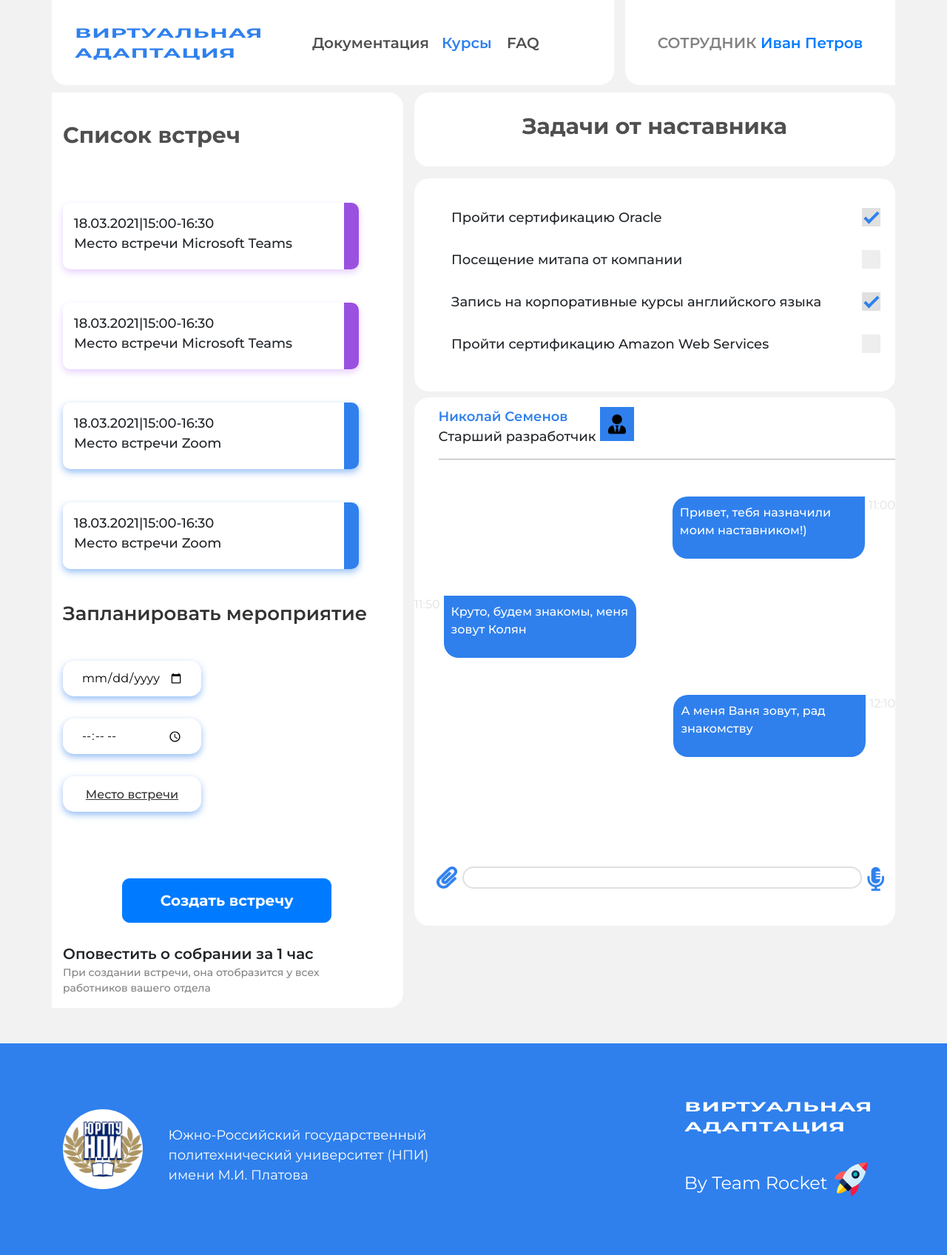
After one commit to morevgalex/casein.teamrocket, a Django app: page /career/ in a window 1280 px wide. The commit adds this page. Shown: the whole page at 74% size. Run offline with Django 3.2, Linux system fonts and the light colour scheme; some libraries are stand-ins or nearby versions.

Commit message:
add mentor page

```diff
--- /dev/null
+++ b/onboarding/career/static/stylesheets/mentors.css
@@ -0,0 +1,222 @@
+.venue {
+    width: 400px;
+    height: 90px;
+    padding: 15px;
+    margin-bottom: 45px;
+    border-radius: 10px;
+    border-right: 20px solid #2F80ED;
+    box-shadow: 0px 4px 10px rgba(47, 128, 237, 0.5);
+}
+
+.venue-purple-theme {
+    border-right: 20px solid #9B51E0;
+    box-shadow: 0px 4px 10px rgba(130, 23, 253, 0.2)
+}
+
+body {
+    background-color: #F2F2F2;
+}
+
+.venue p {
+    font-size: 18px;
+    font-weight: 500;
+}
+
+.h2-venue {
+    width:292px;
+    font-size: 30px;
+    font-weight: 700;
+    color: #4F4F4F;
+    margin-bottom: 73px;
+    margin-top: 40px;
+}
+
+.h2-planning {
+    width: 540px;
+    font-weight: 600;
+    font-size:26px;
+    color: #333333;
+}
+
+.button-planning {
+    width: 283px;
+    height: 60px;
+    margin-left: 18%;
+    margin-top: 60px;
+}
+
+.button-planning span {
+    color:white;
+    width: 218px;
+    padding: 0;
+    font-weight: 700;
+    font-size: 20px;
+}
+
+.planning-p {
+    font-size: 20px;
+    font-weight: 600;
+}
+.planning-p-2 {
+    width: 400px;
+    font-size: 14px;
+    font-weight: 500;
+    color: #828282;
+}
+.tasks-header {
+    text-align: center;
+    display: flex;
+    justify-content: center;
+    align-items: center;
+
+}
+
+.tasks {
+    align-content: center;
+}
+
+
+
+.tasks li {
+    margin-left: 10px;
+    font-weight: 500;
+    font-size: 18px;
+    margin-bottom: 30px;
+}
+
+
+
+.message-right {
+    color: white;
+    padding: 10px;
+    width: 40%;
+    background-color: #2F80ED;
+    border-bottom-left-radius: 20px;
+    border-bottom-right-radius: 20px;
+    border-top-left-radius: 20px;
+    font-weight: 500;
+
+}
+.message-left {
+    color: white;
+    padding: 10px;
+    width: 40%;
+    background-color: #2F80ED;
+    border-bottom-left-radius: 20px;
+    border-bottom-right-radius: 20px;
+    border-top-right-radius: 20px;
+    font-weight: 500;
+}
+.message-container-right {
+    display: flex;
+    justify-content: flex-end;
+    margin-top: 50px;
+}
+
+.messages-container {
+    height: 500px;
+}
+
+.message-container-left {
+    display: flex;
+    justify-content: flex-start;
+    margin-top: 50px;
+}
+
+.time-right {
+    color: #E0E0E0;
+    padding-left: 5px;
+}
+.time-left {
+    color: #E0E0E0;
+    padding-right: 5px;
+}
+.chat-header {
+    border-bottom: 1px solid rgb(172, 172, 172);
+    display: flex;
+    flex-wrap: wrap;
+    margin-left: 5%;
+    padding-top: 2%;
+}
+
+.tasks-li {
+    display: flex;
+    justify-content: space-between;
+}
+.container-one {
+    display: block;
+    position: relative;
+    padding-left: 35px;
+    margin-bottom: 12px;
+    cursor: pointer;
+    font-size: 22px;
+    -webkit-user-select: none;
+    -moz-user-select: none;
+    -ms-user-select: none;
+    user-select: none;
+    margin-right: 10px;
+  }
+  .container-one input {
+    position: absolute;
+    opacity: 0;
+    cursor: pointer;
+    height: 0;
+    width: 0;
+  }
+  .container-one input:checked ~ .checkmark {
+    background-color: #E0E0E0;
+  }
+  .checkmark {
+    position: absolute;
+    top: 0;
+    left: 0;
+    height: 25px;
+    width: 25px;
+    background-color: #eee;
+  }
+  .checkmark:after {
+    content: "";
+    position: absolute;
+    display: none;
+  }
+  .container-one input:checked ~ .checkmark:after {
+    display: block;
+  }
+  .container-one .checkmark:after {
+    left: 8px;
+    top: 1px;
+    width: 10px;
+    height: 20px;
+    border: solid #2F80ED;
+    border-width: 0 4px 4px 0;
+    -webkit-transform: rotate(45deg);
+    -ms-transform: rotate(45deg);
+    transform: rotate(45deg);
+  }
+
+
+.planning input {
+    width: 42%;
+    height: 3rem;
+    margin-bottom: 30px;
+    border: 0;
+    box-shadow: 0px 4px 10px rgba(47, 128, 237, 0.5);
+}
+
+::-webkit-input-placeholder {
+    text-align: center;
+    text-decoration: underline;
+    color: #333333;
+    font-weight: 500;
+}
+
+
+::-webkit-datetime-edit {
+	margin-left: 24px;
+}
+
+::-webkit-calendar-picker-indicator {
+
+	margin-right: 24px;
+
+}
--- /dev/null
+++ b/onboarding/career/templates/career/mentor.html
@@ -0,0 +1,112 @@
+{% extends "courses/base.html" %}
+{% load static %}
+
+{% block styles %}<link rel="stylesheet" href="{% static "stylesheets/mentors.css" %}" type="text/css">{% endblock %}
+
+{% block title %}Карьерный наставник{% endblock %}
+
+{% block content %}
+        <div class="row">
+            <div class="col-lg-5 col-5 mb-5 div-rightborder">
+                <h2 class="h2-venue">Список встреч</h2>
+                <div class="venue venue-purple-theme">
+                    <p style="margin-bottom: 0;">18.03.2021|15:00-16:30</p>
+                    <p>Место встречи Microsoft Teams</p>
+                </div>
+                <div class="venue venue-purple-theme">
+                    <p style="margin-bottom: 0;">18.03.2021|15:00-16:30</p>
+                    <p>Место встречи Microsoft Teams</p>
+                </div>
+                <div class="venue">
+                    <p style="margin-bottom: 0;">18.03.2021|15:00-16:30</p>
+                    <p>Место встречи Zoom</p>
+                </div>
+                <div class="venue">
+                    <p style="margin-bottom: 0;">18.03.2021|15:00-16:30</p>
+                    <p>Место встречи Zoom</p>
+                </div>
+                <h2 class="mb-5 h2-planning">Запланировать мероприятие</h2>
+                <div class="planning">
+                    <form action="#" method="POST" style="margin-bottom: 27px">
+
+                        <input type="date" name="date" id="date"><br>
+                        <input type="time" name="time" id="time"><br>
+                        <input type="text" name="venue_place" id="venue_place" placeholder="Место встречи"><br>
+                        <button type="submit" class="btn btn-primary button-planning"><span>Создать встречу</span></button>
+
+                    </form>
+                    <p class="planning-p" style="margin-bottom: 0;">Оповестить о собрании за 1 час</p>
+                    <p class="planning-p-2">При создании встречи, она отобразится у всех работников вашего отдела</p>
+                </div>
+            </div>
+            <div class="col-lg-7 col-7" style="padding-right: 0;">
+                <div class="tasks-header div-allsidesborder mb-3" style="height: 100px;">
+                    <h2 style="width:430px;font-weight:700;font-size:30px;color:#4F4F4F;">Задачи от наставника</h2>
+                </div>
+                <div class="tasks div-allsidesborder" style="padding-top: 40px;padding-bottom: 20px;">
+                    <ul>
+                        <li class="tasks-li">Пройти сертификацию Oracle<label class="container-one">
+                            <input type="checkbox" checked="checked" disabled>
+                            <span class="checkmark"></span>
+                          </label></li>
+
+                        <li class="tasks-li">Посещение митапа от компании<label class="container-one">
+                            <input type="checkbox" disabled>
+                            <span class="checkmark"></span>
+                          </label></li>
+                        <li class="tasks-li">Запись на корпоративные курсы английского языка<label class="container-one">
+                            <input type="checkbox" checked="checked" disabled>
+                            <span class="checkmark"></span>
+                          </label></li>
+                        <li class="tasks-li">Пройти сертификацию Amazon Web Services<label class="container-one">
+                            <input type="checkbox" disabled>
+                            <span class="checkmark"></span>
+                          </label></li>
+                    </ul>
+                </div>
+                <div class="chat mt-2 div-allsidesborder">
+                    <div class="chat-header ">
+                        <div>
+                            <span class="span-text-color" style="font-weight:600;font-size: 18px;">Николай Семенов</span><br>
+                            <p style="font-weight:500;font-size: 18px;">Старший разработчик</p>
+                        </div>
+                        <img src="{% static "images/Наставник_аватар.png" %}" class="mentor-avatar">
+                    </div>
+                    <div class="messages-container">
+                    <div class="message-container-right">
+                        <div class="message-right">
+                            <p>Привет, тебя назначили моим наставником!)</p>
+                        </div>
+                        <div>
+                            <span class="time-right">11:00</span>
+                        </div>
+                    </div>
+                    <div class="message-container-left">
+                        <div>
+                            <span class="time-left">11:50</span>
+                        </div>
+                        <div class="message-left">
+                            <p>Круто, будем знакомы, меня зовут Колян</p>
+                        </div>
+                    </div>
+                    <div class="message-container-right">
+                        <div class="message-right">
+                            <p>А меня Ваня зовут, рад знакомству</p>
+                        </div>
+                        <div>
+                            <span class="time-right">12:10</span>
+                        </div>
+                    </div>
+                    <div>
+                    </div>
+
+                    </div>
+                    <div class="input-container" style="display: flex;margin-left: 30px;">
+                        <img src="{% static "images/paperclip.png" %}" style="width: 28px; height:30px;margin-right:7px;">
+                        <input style="border-color: #E0E0E0;margin-bottom: 50px;width:540px;">
+                        <img src="{% static "images/microphone-alt.png" %}" style="width: 23px;height:33px;margin-left:7px;">
+                    </div>
+                </div>
+            </div>
+        </div>
+{% endblock %}
--- /dev/null
+++ b/onboarding/career/urls.py
@@ -0,0 +1,8 @@
+from django.urls import path
+from . import views
+
+app_name = 'career'
+
+urlpatterns = [
+    path('career/', views.career, name='mentor')
+]
--- a/onboarding/career/views.py
+++ b/onboarding/career/views.py
@@ -1,3 +1,5 @@
 from django.shortcuts import render
 
-# Create your views here.
+
+def career(request):
+    return render(request, 'career/mentor.html')
--- a/onboarding/courses/templates/courses/course/list.html
+++ b/onboarding/courses/templates/courses/course/list.html
@@ -43,9 +43,9 @@
 
             </div>
             </div>
-
             <div class="col-lg-4" style="padding-right: 0;">
 
+                <a href="{% url "career:mentor" %}">
                     <div class="div-leftborder" style="height: 150px;">
                     <h2 class="career-h2">ВАШ КАРЬЕРНЫЙ НАСТАВНИК</h2>
                 <div class="career">
@@ -56,6 +56,7 @@
                     </div>
                     </div>
                 </div>
+                </a>
                 <div class="div-leftborder">
         <ul class="nav nav-tabs mb-4 mt-4 nav-aside">
             <li class="nav-item" style="text-align: center; border-top-left-radius: 20px;"><a class="nav-link active a-nav-aside" style="border-top-left-radius: 20px;" href="#dashboard" data-toggle="tab">Обязательные курсы</a></li>
--- a/onboarding/onboarding/urls.py
+++ b/onboarding/onboarding/urls.py
@@ -19,5 +19,6 @@ from django.urls import path, include
 urlpatterns = [
     path('admin/', admin.site.urls),
     path('courses/', include('courses.urls', namespace='courses')),
-    path('', include('onboarding_core.urls', namespace='onboarding_core'))
+    path('', include('onboarding_core.urls', namespace='onboarding_core')),
+    path('', include('career.urls', namespace='career'))
 ]
```
Also changed, not shown: onboarding/career/static/images/microphone-alt.png (added), onboarding/career/static/images/paperclip.png (added), onboarding/career/static/images/Наставник_аватар.png (added).
